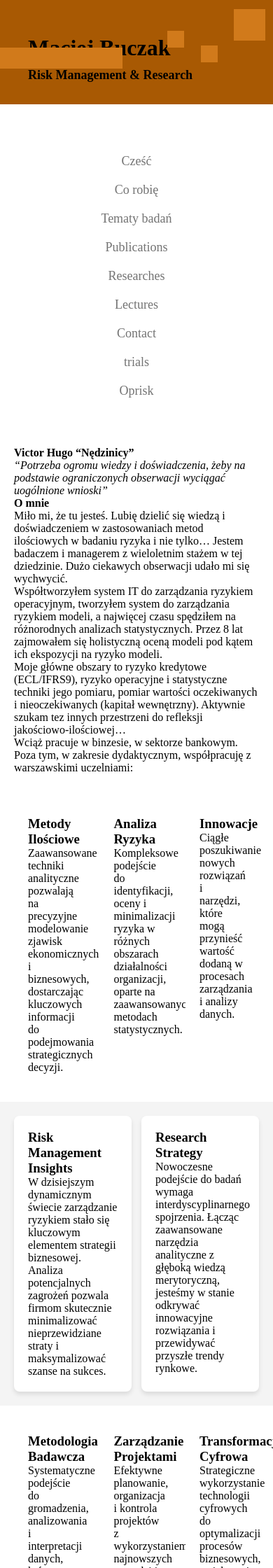
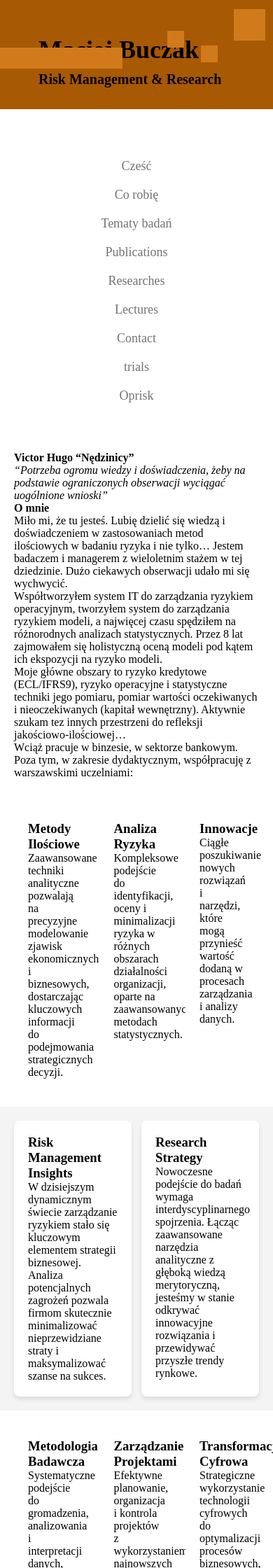
Before and after one commit to MaciejBuczak/risk-research, a Jekyll site: the page built from index.md, in a window 390 px wide. Shown: the top 2240 px of the page at 70% size. Built offline with Jekyll 4.4.1, drawn with Linux system fonts in a browser that asks for light colours.

Commit message:
Update default.html

```diff
--- a/_layouts/default.html
+++ b/_layouts/default.html
@@ -200,22 +200,15 @@
       .browser-edge .square-big {
         left: 35%;
       }
+
+      /* Dostosowujemy pozycję kontenera z tytułem */
+      #header_wrap .inner {
+        left: 150px; /* Dostosuj tę wartość do swoich potrzeb */
+      }
     }
 
     /* Media queries dla telefonów z proporcjonalnym położeniem kwadratów */
     @media screen and (max-width: 768px) {
-      #header_wrap .inner {
-        left: 20px;
-      }
-
-      #project_title {
-        font-size: 32px;
-      }
-
-      #project_tagline {
-        font-size: 18px;
-      }
-
       /* Proporcjonalne położenie kwadratów względem ekranu komputera */
       .square,
       .browser-firefox .square,
@@ -252,8 +245,24 @@
         left: 10%;
         top: 88px;
       }
+
+      /* Style dla kontenera z tytułem - zachowujemy te same proporcje jak dla komputera */
+      #header_wrap .inner {
+        left: 50px; /* Dostosowany do urządzeń mobilnych */
+        width: calc(100% - 60px); /* Zapewnienie, że tekst się zmieści */
+      }
+
+      /* Zachowujemy taki sam rozmiar czcionki jak na komputerze */
+      #project_title {
+        font-size: 42px;
+      }
+
+      #project_tagline {
+        font-size: 24px;
+      }
     }
 
+    /* Dodatkowe style dla małych telefonów */
     @media screen and (max-width: 480px) {
       /* Jeszcze bardziej proporcjonalne położenie dla bardzo małych ekranów */
       .square,
@@ -290,6 +299,67 @@
       .browser-chrome .square-big {
         left: 0%;
         top: 68px;
+      }
+
+      /* Dostosowanie położenia kontenera z tytułem dla bardzo małych ekranów */
+      #header_wrap .inner {
+        left: 20px; /* Jeszcze bardziej dostosowany do małych telefonów */
+        width: calc(100% - 30px);
+      }
+
+      /* Możemy nieznacznie zmniejszyć rozmiar czcionki dla bardzo małych ekranów */
+      #project_title {
+        font-size: 36px; /* Nieznacznie mniejszy, ale wciąż bliski oryginałowi */
+      }
+
+      #project_tagline {
+        font-size: 20px; /* Nieznacznie mniejszy, ale wciąż bliski oryginałowi */
+      }
+    }
+
+    /* Dodatkowe media query dla orientacji poziomej na telefonach */
+    @media screen and (max-width: 900px) and (orientation: landscape) {
+      /* Dostosowanie położenia kontenera z tytułem dla orientacji poziomej */
+      #header_wrap .inner {
+        left: 80px;
+        width: calc(100% - 100px);
+      }
+
+      /* Dostosowanie kwadratów dla orientacji poziomej */
+      .square,
+      .browser-firefox .square,
+      .browser-safari .square,
+      .browser-edge .square,
+      .browser-chrome .square {
+        right: 20%;
+        top: 20px;
+      }
+
+      .square1,
+      .browser-firefox .square1,
+      .browser-safari .square1,
+      .browser-edge .square1,
+      .browser-chrome .square1 {
+        right: 25%;
+        top: 60px;
+      }
+
+      .square2,
+      .browser-firefox .square2,
+      .browser-safari .square2,
+      .browser-edge .square2,
+      .browser-chrome .square2 {
+        right: 30%;
+        top: 40px;
+      }
+
+      .square-big,
+      .browser-firefox .square-big,
+      .browser-safari .square-big,
+      .browser-edge .square-big,
+      .browser-chrome .square-big {
+        left: 15%;
+        top: 70px;
       }
     }
 
```
